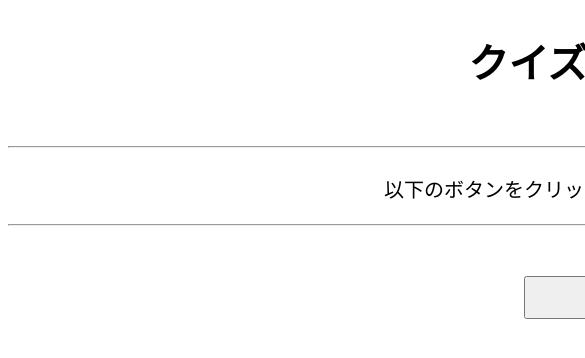
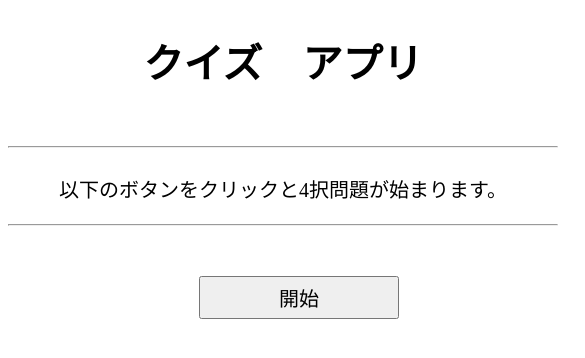
Before and after one commit to komatuna649/quiz-app2, a plain HTML site: page index.html in a window 390 px wide. Shown: the top 358 px of the page, 585 px wide, since content can reach past the window. Drawn offline with Linux system fonts and the light colour scheme.

Commit message:
Update index.html

```diff
--- a/index.html
+++ b/index.html
@@ -44,6 +44,51 @@
             font-size: 20px;
             width: 200px;
 
+        }
+
+        @media screen and (max-width: 600px) {
+
+            .container {
+                margin: 0 auto;
+                padding: 0;
+                width: 550px;
+            }
+
+            #title {
+                margin: 0;
+                padding: 0;
+                text-align: center;
+                font-size: 40px;
+            }
+
+            p {
+                margin: 0;
+                padding: 0;
+                font-size: 20px;
+                line-height: 20px;
+            }
+
+            #question {
+                padding-bottom: 16px;
+                text-align: center;
+            }
+
+            li {
+                list-style: none;
+                margin-left: 20px;
+            }
+
+            .button {
+                text-align: center;
+                margin-top: 50px;
+            }
+
+            button {
+                padding: 5px 10px;
+                font-size: 20px;
+                width: 200px;
+
+            }
         }
     </style>
 </head>
```
